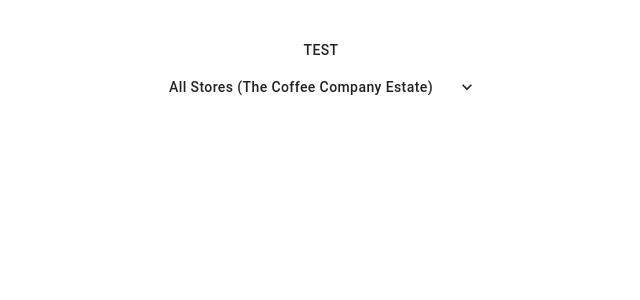
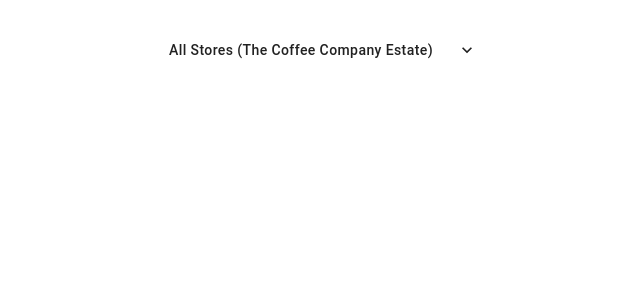
Before and after one commit to itsmetambui/myda-assessment, a React (Create React App) app: page / in a window 1280 px wide. Shown: the top 300 px of the page, without its empty margins (319-959 px from the left). Built offline with nearby package versions, Linux system fonts and the light colour scheme.

Commit message:
remove test button

```diff
--- a/src/App.tsx
+++ b/src/App.tsx
@@ -1,4 +1,4 @@
-import { Button, ThemeProvider } from "@material-ui/core";
+import { ThemeProvider } from "@material-ui/core";
 import "./App.css";
 import StorePicker from "./components/StorePicker";
 import theme from "./theme";
@@ -8,7 +8,6 @@
     <ThemeProvider theme={theme}>
       <div className="App">
         <header className="App-header">
-          <Button>Test</Button>
           <StorePicker businesses={businesses} />
         </header>
       </div>
```
